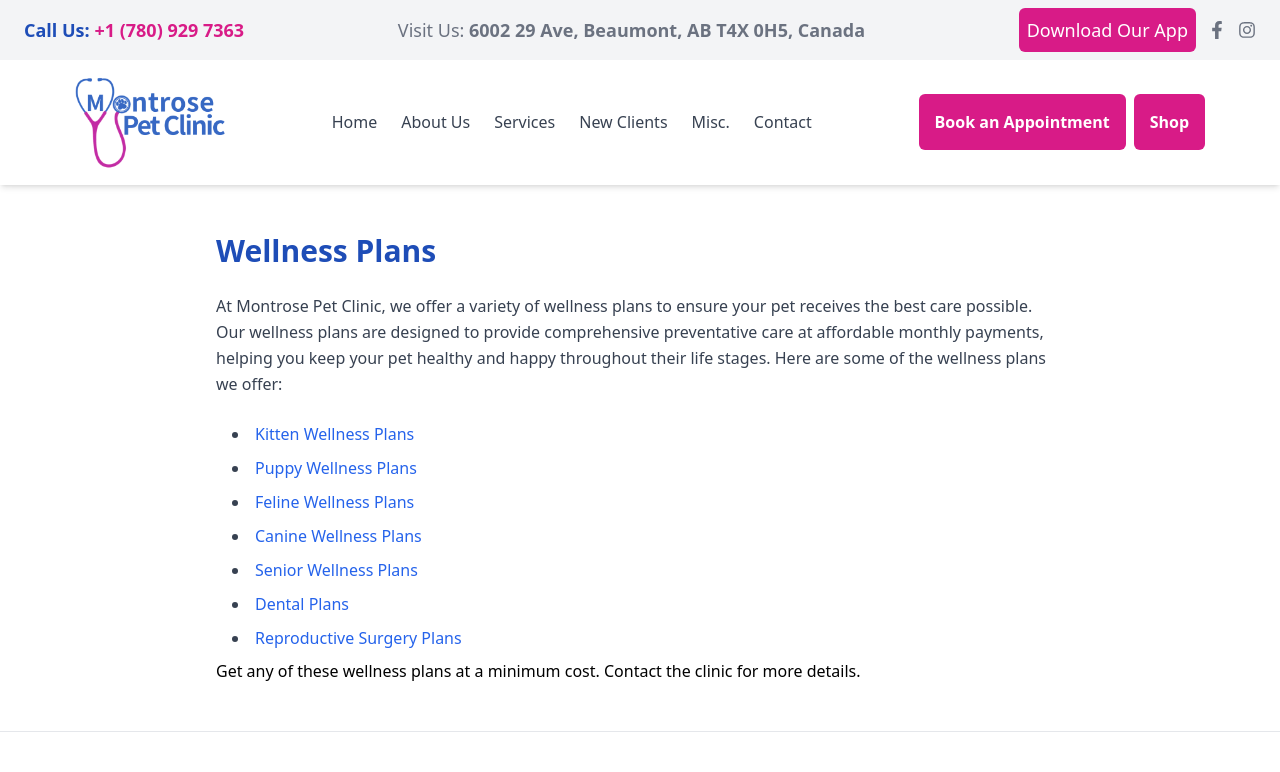
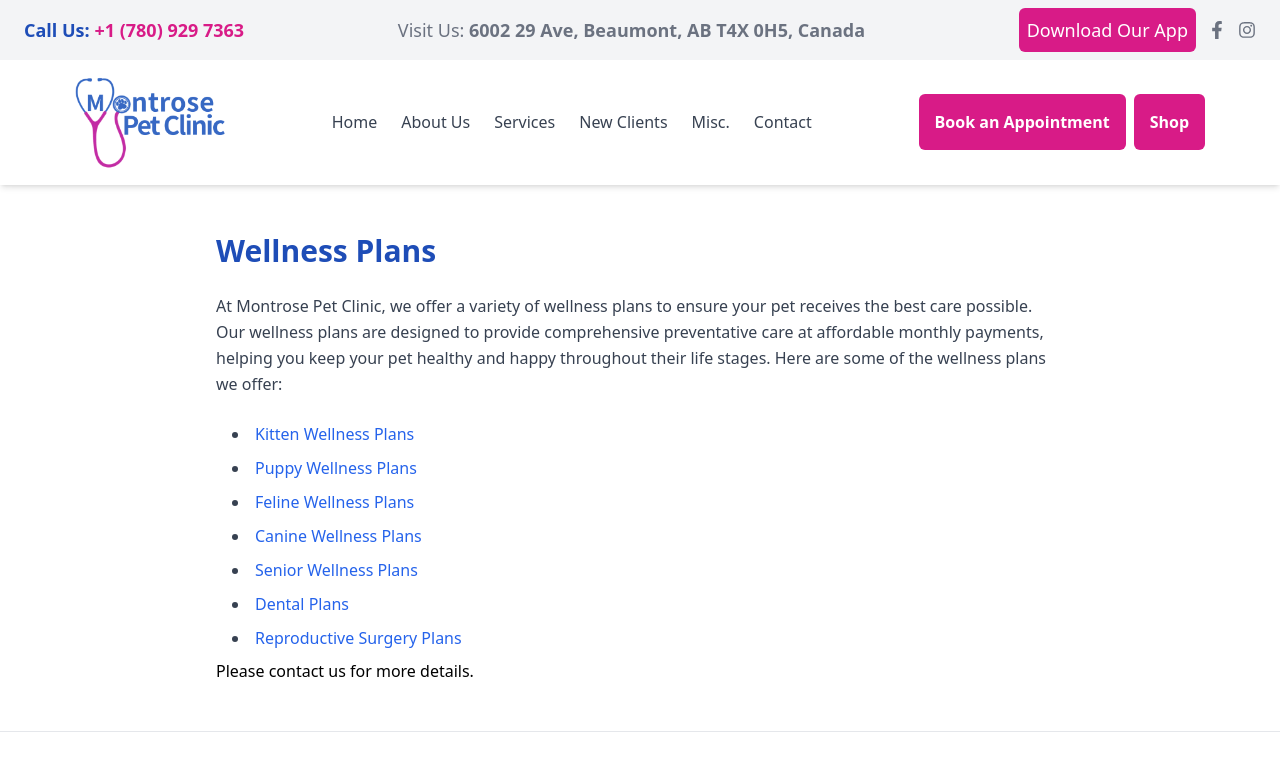
Before and after one commit to amansgith/montrose-pet-clinic, a Next.js app: page /misc/wellness-plans in a window 1280 px wide. Shown: the top 772 px of the page. Built offline with nearby package versions, Linux system fonts and the light colour scheme.

Commit message:
fix typo in wellness plans

```diff
--- a/src/app/misc/wellness-plans/page.jsx
+++ b/src/app/misc/wellness-plans/page.jsx
@@ -26,7 +26,7 @@ const WellnessPlans = () => {
           </li>
         ))}
       </ul>
-      <p>Get any of these wellness plans at a minimum cost. Contact the clinic for more details.</p>
+      <p>Please contact us for more details.</p>
     </div>
   );
 };
```
